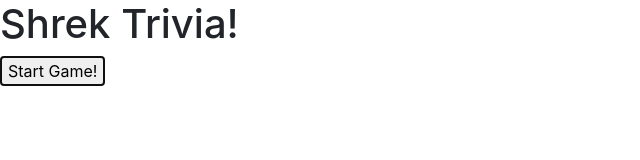
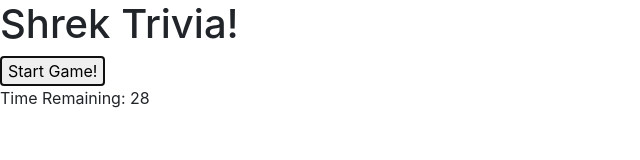
Before and after one commit to 528491/TriviaGame, a plain HTML site: page index.html in a window 1280 px wide. Both pictures are taken after a click on the button "Start Game!". Shown: the whole page, without its empty margins (0-640 px from the left). Drawn offline with nearby package versions, Linux system fonts and the light colour scheme.

Commit message:
Successfully added timer functionality

```diff
--- a/assets/javascript/app.js
+++ b/assets/javascript/app.js
@@ -1,4 +1,49 @@
 $(document).ready(function(){
+
+    //Creating a class to act as the game timer
+    var intervalId;
+    var clockRunning = false;
+
+    var gameTimer = {
+        timeRemaining: 30,
+
+        start: function(){
+            if (!clockRunning){
+                intervalId = setInterval(gameTimer.count, 1000);
+                clockRunning = true;
+            }
+        },
+
+        count: function(){
+           gameTimer.timeRemaining--;
+           console.log(gameTimer.timeRemaining);
+
+           //Update the page to reflect the time remaining
+           var timeDisplay = $("<p>");
+           timeDisplay.text("Time Remaining: " + gameTimer.timeRemaining)
+           $("#timerContainer").empty();
+           $("#timerContainer").append(timeDisplay);
+
+           //Call function "endGame() if time <= 0"
+           if (gameTimer.timeRemaining <= 0){
+                gameTimer.stop();
+           }
+        },
+
+        //Called when we reach time 0.
+        stop: function(){
+            clearInterval(intervalId);
+            clockRunning = false;
+        },
+
+        //We will need this function when a new game begins
+        reset: function(){
+            clearInterval(intervalId);
+            clockRunning = false;
+            gameTimer.timeRemaining=30;
+        }
+
+    };
 
     //Write a start button to the document inside the "start button" div
     //In theory, we could have the button included in the base html and clear it
@@ -10,15 +55,23 @@ $(document).ready(function(){
         startButton.text("Start Game!");
 
         $("#startButtonContainer").append(startButton);
+
+        gameTimer.reset();
     }
 
     //We will call this function at least once, when the page initially loads.
     newGame();
 
+    //function endGame()
+    //Display Game Over Message!
+    //Display Score
+    //Display button offering for a new game
+    //button on Click calls newGame()
+
 
     //Clicking the button should initiate ...
     $("#startButton").click(function(){
-
+        gameTimer.start();
     });
 
 });
--- a/index.html
+++ b/index.html
@@ -19,6 +19,10 @@
 
     </div>
 
+    <div id="timerContainer">
+
+    </div>
+
 
 </body>
 </html>
```
